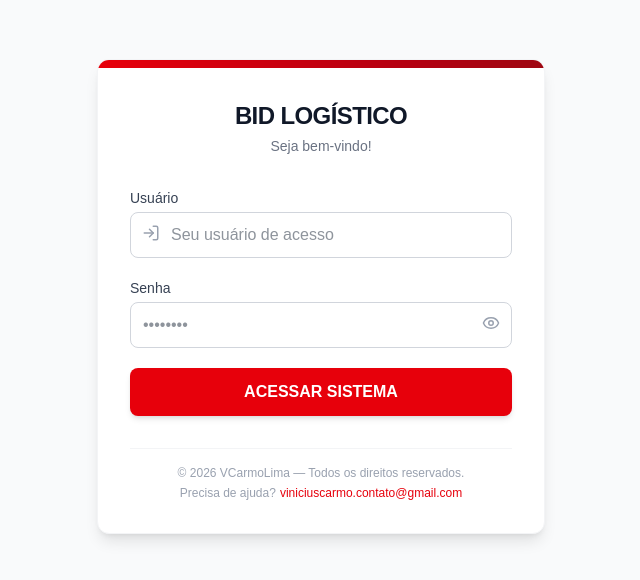
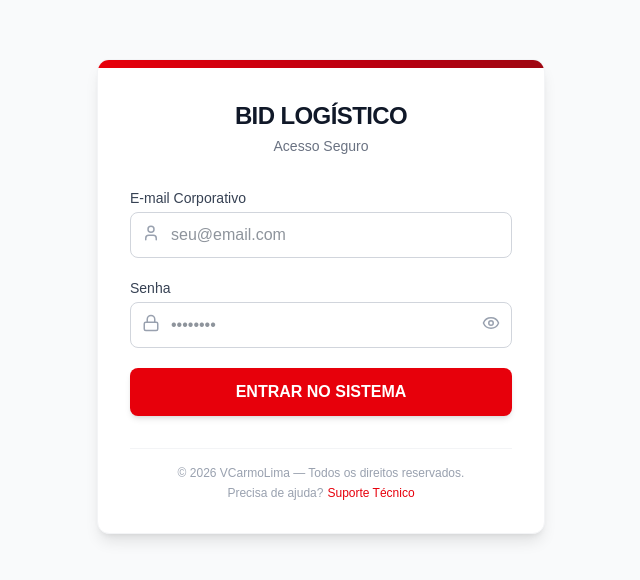
Before and after one commit to VCarmoLima/loop-logistica-bid, a Next.js app: page / in a window 1280 px wide. Shown: the part 104-684 px from the top of the page, without its empty margins (319-959 px from the left). Built offline with nearby package versions, Linux system fonts and the light colour scheme; no server answers.

Commit message:
feat: Implement user login with Supabase authentication and admin user management for admins and transportadoras.

```diff
--- a/src/app/page.tsx
+++ b/src/app/page.tsx
@@ -4,7 +4,7 @@ import { useState } from 'react'
 import { useRouter } from 'next/navigation'
 import { createClient } from '@supabase/supabase-js'
 import Cookies from 'js-cookie'
-import { Eye, EyeOff, Loader2, LogIn, AlertCircle } from 'lucide-react'
+import { Eye, EyeOff, Loader2, User, Lock, AlertCircle } from 'lucide-react'
 
 // Inicializando Supabase (Cliente)
 const supabase = createClient(
@@ -18,9 +18,9 @@ export default function LoginPage() {
   const [error, setError] = useState('')
   const [showPassword, setShowPassword] = useState(false)
 
-  // Estados do Formulário
-  const [usuario, setUsuario] = useState('')
-  const [senha, setSenha] = useState('')
+  // Estados do Formulário (Agora usamos Email para o Auth)
+  const [email, setEmail] = useState('')
+  const [password, setPassword] = useState('')
 
   const handleLogin = async (e: React.FormEvent) => {
     e.preventDefault()
@@ -28,55 +28,64 @@ export default function LoginPage() {
     setError('')
 
     try {
-      // 1. TENTATIVA: Verificar se é ADMIN
+      // 1. AUTENTICAÇÃO OFICIAL (Supabase Auth)
+      const { data: authData, error: authError } = await supabase.auth.signInWithPassword({
+        email,
+        password
+      })
+
+      if (authError) throw new Error('E-mail ou senha incorretos.')
+      if (!authData.user) throw new Error('Erro ao recuperar dados do usuário.')
+
+      const userId = authData.user.id
+
+      // 2. VERIFICAR PERFIL: ADMIN
+      // Busca na tabela 'admins' usando o ID do Auth (auth_id)
       const { data: adminUser } = await supabase
         .from('admins')
         .select('*')
-        .eq('usuario', usuario)
-        .eq('senha', senha)
+        .eq('auth_id', userId)
         .single()
 
       if (adminUser) {
-        // É Admin! Salvar e redirecionar
         Cookies.set('bid_session', JSON.stringify({
           id: adminUser.id,
           nome: adminUser.nome,
           role: adminUser.role || 'standard',
-          type: 'admin' // Definimos o tipo aqui
+          type: 'admin'
         }), { expires: 1 })
 
         router.push('/dashboard')
         return
       }
 
-      // 2. TENTATIVA: Se não é Admin, verificar se é TRANSPORTADORA
+      // 3. VERIFICAR PERFIL: TRANSPORTADORA
+      // Busca na tabela 'transportadoras' usando o ID do Auth (auth_id)
       const { data: providerUser } = await supabase
         .from('transportadoras')
         .select('*')
-        .eq('usuario', usuario)
-        .eq('senha', senha)
+        .eq('auth_id', userId)
         .single()
 
       if (providerUser) {
-        // É Transportadora! Salvar e redirecionar
         Cookies.set('bid_session', JSON.stringify({
           id: providerUser.id,
           nome: providerUser.nome,
           role: 'provider',
-          type: 'provider' // Definimos o tipo aqui
+          type: 'provider'
         }), { expires: 1 })
 
         router.push('/dashboard')
         return
       }
 
-      // Se chegou aqui, não achou em nenhuma das duas tabelas
-      throw new Error('Usuário ou senha inválidos.')
+      // Se logou no Auth mas não tem perfil nas tabelas
+      throw new Error('Usuário autenticado, mas sem perfil associado no sistema.')
 
     } catch (err: any) {
-      // O Supabase retorna erro se não achar .single(), então filtramos a mensagem
-      const msg = err.message === 'JSON object requested, multiple (or no) rows returned'
-        ? 'Usuário ou senha incorretos.'
+      // Tratamento de erro amigável
+      const msg = err.message === 'Invalid login credentials'
+        ? 'E-mail ou senha incorretos.'
         : err.message
       setError(msg || 'Erro ao conectar.')
     } finally {
@@ -88,37 +97,37 @@ export default function LoginPage() {
     <div className="min-h-screen flex items-center justify-center bg-gray-50 px-4">
       <div className="max-w-md w-full bg-white rounded-xl shadow-lg overflow-hidden border border-gray-100">
 
-        {/* Barra de Topo Neutra (Vermelho da Marca) */}
+        {/* Barra de Topo Neutra (Vermelho da Marca) - Mantida */}
         <div className="h-2 w-full bg-gradient-to-r from-red-600 to-red-800" />
 
         <div className="p-8">
           {/* Cabeçalho */}
           <div className="text-center mb-8">
             <h1 className="text-2xl font-bold text-gray-900 tracking-tight uppercase">BID Logístico</h1>
-            <p className="text-sm text-gray-500 mt-1">Seja bem-vindo!</p>
+            <p className="text-sm text-gray-500 mt-1">Acesso Seguro</p>
           </div>
 
           <form onSubmit={handleLogin} className="space-y-5">
 
             {error && (
-              <div className="bg-red-50 text-red-600 text-sm p-3 rounded-md flex items-center gap-2 animate-pulse">
+              <div className="bg-red-50 text-red-600 text-sm p-3 rounded-md flex items-center gap-2 animate-pulse border border-red-100">
                 <AlertCircle size={16} />
                 {error}
               </div>
             )}
 
             <div>
-              <label className="block text-sm font-medium text-gray-700 mb-1">Usuário</label>
+              <label className="block text-sm font-medium text-gray-700 mb-1">E-mail Corporativo</label>
               <div className="relative">
                 <input
-                  type="text"
+                  type="email"
                   required
-                  value={usuario}
-                  onChange={(e) => setUsuario(e.target.value)}
+                  value={email}
+                  onChange={(e) => setEmail(e.target.value)}
                   className="w-full pl-10 pr-3 py-2.5 border border-gray-300 rounded-lg focus:outline-none focus:ring-2 focus:ring-red-500/20 focus:border-red-500 transition-all text-gray-800"
-                  placeholder="Seu usuário de acesso"
+                  placeholder="seu@email.com"
                 />
-                <LogIn className="absolute left-3 top-3 text-gray-400" size={18} />
+                <User className="absolute left-3 top-3 text-gray-400" size={18} />
               </div>
             </div>
 
@@ -128,11 +137,12 @@ export default function LoginPage() {
                 <input
                   type={showPassword ? "text" : "password"}
                   required
-                  value={senha}
-                  onChange={(e) => setSenha(e.target.value)}
-                  className="w-full pl-3 pr-10 py-2.5 border border-gray-300 rounded-lg focus:outline-none focus:ring-2 focus:ring-red-500/20 focus:border-red-500 transition-all text-gray-800"
+                  value={password}
+                  onChange={(e) => setPassword(e.target.value)}
+                  className="w-full pl-10 pr-10 py-2.5 border border-gray-300 rounded-lg focus:outline-none focus:ring-2 focus:ring-red-500/20 focus:border-red-500 transition-all text-gray-800"
                   placeholder="••••••••"
                 />
+                <Lock className="absolute left-3 top-3 text-gray-400" size={18} />
                 <button
                   type="button"
                   onClick={() => setShowPassword(!showPassword)}
@@ -151,25 +161,24 @@ export default function LoginPage() {
                   ? 'bg-red-400 cursor-not-allowed'
                   : 'bg-red-600 hover:bg-red-700 hover:shadow-lg hover:-translate-y-0.5'}`}
             >
-              {loading ? <Loader2 className="animate-spin" size={20} /> : 'ACESSAR SISTEMA'}
+              {loading ? <Loader2 className="animate-spin" size={20} /> : 'ENTRAR NO SISTEMA'}
             </button>
           </form>
 
-            <div className="mt-8 text-center border-t border-gray-100 pt-4">
+          <div className="mt-8 text-center border-t border-gray-100 pt-4">
             <p className="text-xs text-gray-400">
               © {new Date().getFullYear()} VCarmoLima — Todos os direitos reservados.
             </p>
             <p className="text-xs text-gray-400 mt-1">
               Precisa de ajuda?
               <a
-              href="mailto:viniciuscarmo.contato@gmail.com"
-              className="text-red-600 hover:underline ml-1"
-              aria-label="Enviar email para suporte"
+                href="mailto:viniciuscarmo.contato@gmail.com"
+                className="text-red-600 hover:underline ml-1"
               >
-              viniciuscarmo.contato@gmail.com
+                Suporte Técnico
               </a>
             </p>
-            </div>
+          </div>
         </div>
       </div>
     </div>
```
Also changed, not shown: src/components/AdminGestaoAcessos.tsx (+43 -11 lines).
